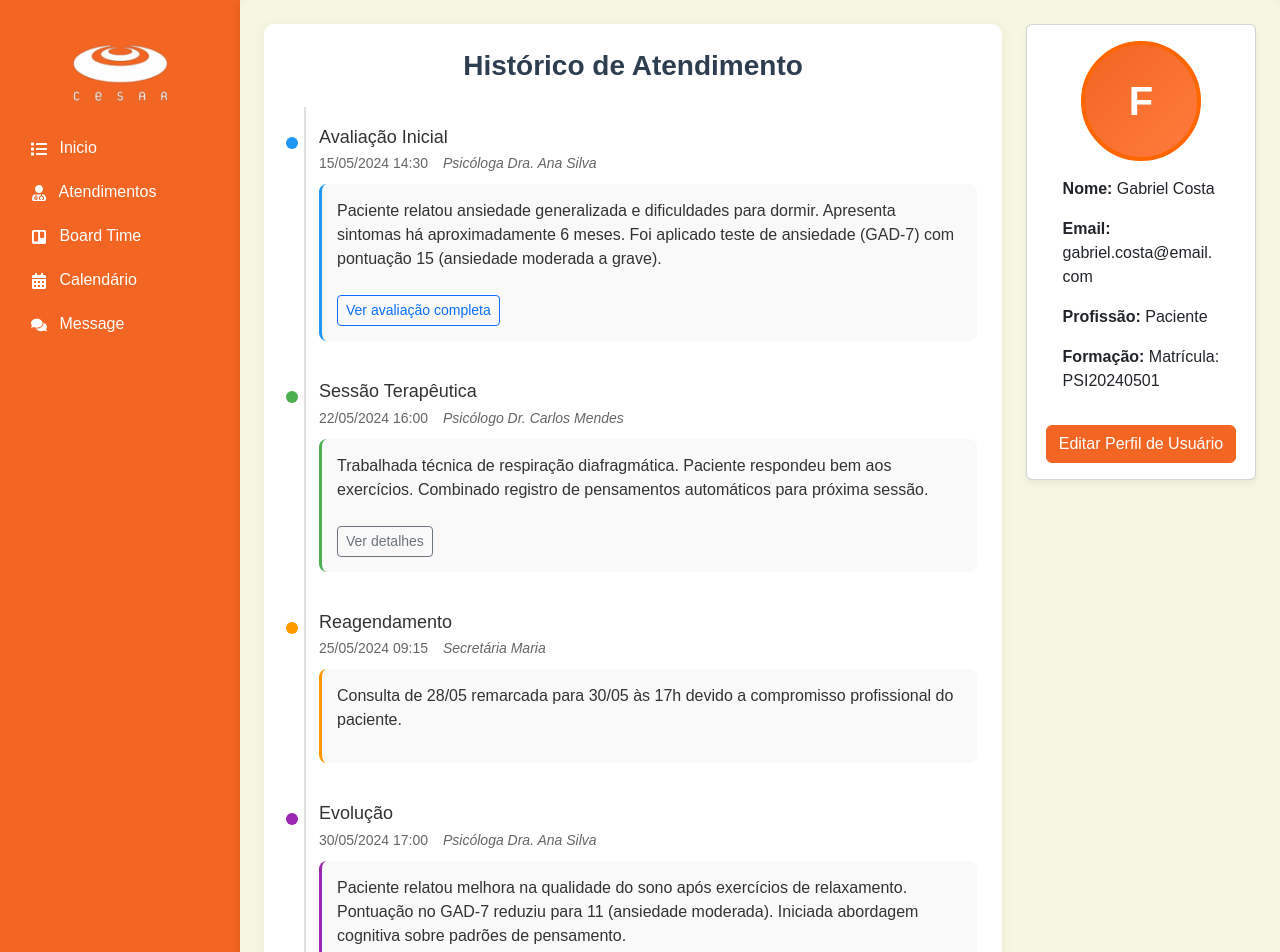
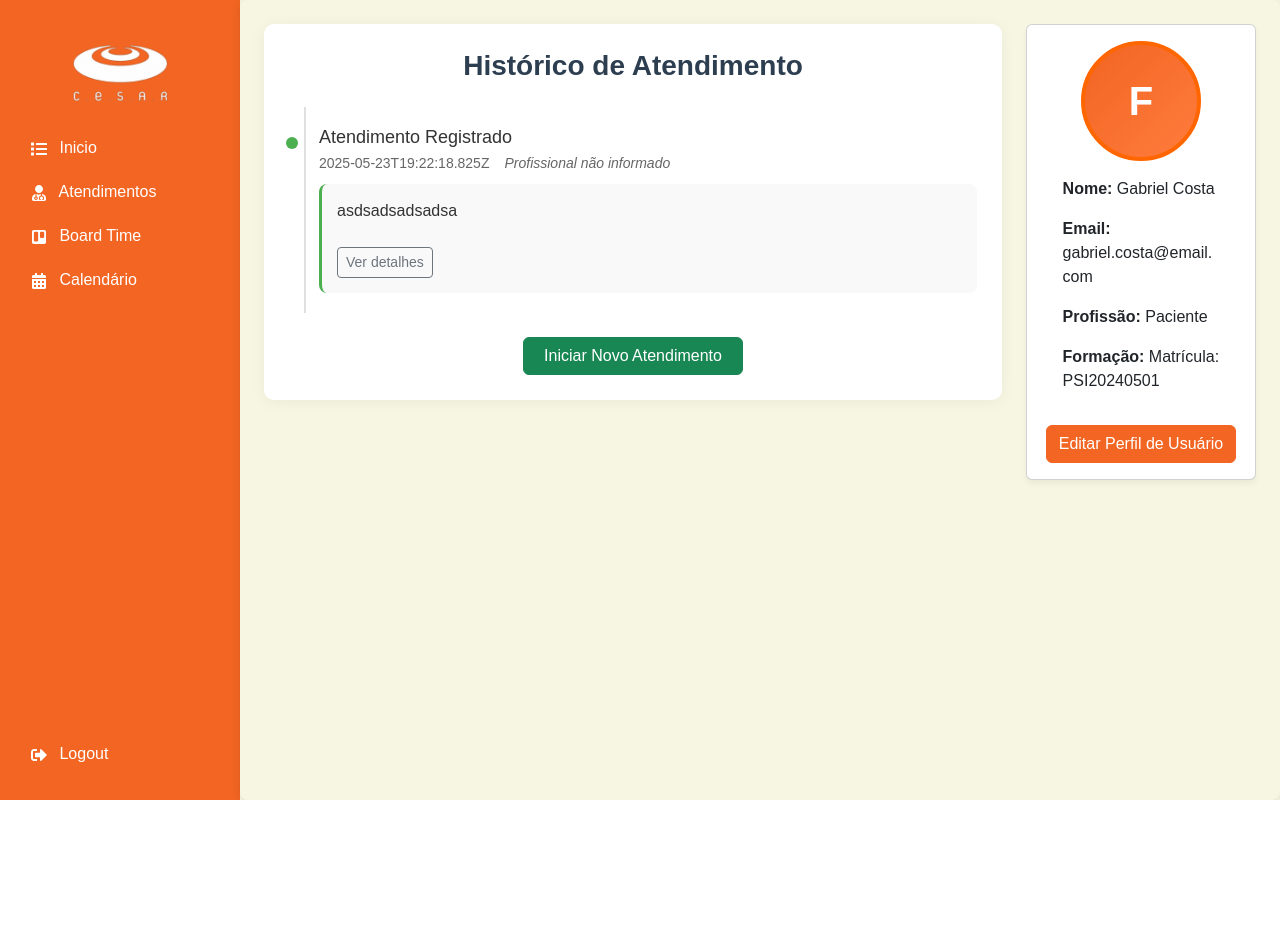
Before and after one commit to felipereis13/cesar-gerenciador-PD, a React (Vite) app: page /historico in a window 1280 px wide. Shown: the top 952 px of the page. After the commit the page ends 800 px from the top, so only its background shows below. Built offline with nearby package versions, Linux system fonts and the light colour scheme; data requests are answered from the project's data file.

Commit message:
Json descricao

```diff
--- a/package.json
+++ b/package.json
@@ -8,7 +8,7 @@
     "build": "vite build",
     "lint": "eslint .",
     "preview": "vite preview",
-    "server": "json-server --watch api/api.json --port 3000"
+    "server": "json-server --watch src/api/api.json --port 3000"
   },
   "dependencies": {
     "bootstrap": "^5.3.5",
--- a/src/App.jsx
+++ b/src/App.jsx
@@ -22,7 +22,7 @@ export default function App() {
         <Route path="/perfil" element={<TelaPerfilUsuario />} />
         <Route path="/recuperacao" element={<Recuperacao />} />
 
-        <Route path="/DescricaoAtendimentos" element={<DescricaoAtendimentos />} />
+        <Route path="/descricaoAtendimentos" element={<DescricaoAtendimentos />} />
 
 
         <Route path="/calendario" element={<Calendario />} />
--- a/src/api/api.json
+++ b/src/api/api.json
@@ -13,7 +13,9 @@
       "mensagem": "",
       "curso": "Análise e Desenvolvimento de Sistemas",
       "possui": "Não",
-      "turno": ["manha"]
+      "turno": [
+        "manha"
+      ]
     },
     {
       "id": "2",
@@ -28,7 +30,9 @@
       "mensagem": "",
       "curso": "",
       "possui": "Sim",
-      "turno": ["tarde"]
+      "turno": [
+        "tarde"
+      ]
     },
     {
       "id": "3",
@@ -43,7 +47,10 @@
       "mensagem": "",
       "curso": "Design Gráfico",
       "possui": "Não",
-      "turno": ["manha", "tarde"]
+      "turno": [
+        "manha",
+        "tarde"
+      ]
     },
     {
       "id": "4",
@@ -58,7 +65,9 @@
       "mensagem": "Voluntária em projeto social",
       "curso": "",
       "possui": "Sim",
-      "turno": ["noite"]
+      "turno": [
+        "noite"
+      ]
     },
     {
       "id": "99ed",
@@ -72,7 +81,9 @@
       "TipoDeVinculo": "Aluno",
       "mensagem": "",
       "possui": "Não",
-      "turno": ["manha"],
+      "turno": [
+        "manha"
+      ],
       "curso": "Análise e Desenvolvimento de Sistemas"
     },
     {
@@ -87,8 +98,17 @@
       "TipoDeVinculo": "Aluno",
       "mensagem": "",
       "possui": "Sim",
-      "turno": ["noite"],
+      "turno": [
+        "noite"
+      ],
       "curso": "Análise e Desenvolvimento de Sistemas"
+    }
+  ],
+  "descricaoAtendimentos": [
+    {
+      "id": "4e07",
+      "texto": "asdsadsadsadsa",
+      "data": "2025-05-23T19:22:18.825Z"
     }
   ]
 }
--- a/src/components/Card-atendimentos/CardAtendimentos.jsx
+++ b/src/components/Card-atendimentos/CardAtendimentos.jsx
@@ -8,7 +8,7 @@ export default function CardAtendimentos(props) {
         <div className="card-body text-center">
           <h5 className="card-title">{props.cardAtendimentoNome}</h5>
           <h2 className={`${props.cssValorPersonalizado}`}>{props.cardAtendimentoValor || "0"}</h2>
-          <button className="btn btn-link ">{props.CardAtendimentosLink || "Ver mais"}</button>
+          <button className="btn btn-link ">{props.CardAtendimentosLink || ""}</button>
         </div>
       </div>
     </div>
--- a/src/components/ComentarioBox/ComentarioBox.css
+++ b/src/components/ComentarioBox/ComentarioBox.css
@@ -6,6 +6,8 @@
   margin-top: 0,49rem;
   max-width: 900px;
   margin-right: 2rem;
+  margin-left: 2rem;
+
 }
 
 .comentario-textarea {
--- a/src/components/ComentarioBox/ComentarioBox.jsx
+++ b/src/components/ComentarioBox/ComentarioBox.jsx
@@ -3,13 +3,38 @@ import "./ComentarioBox.css"
 
 export default function ComentarioBox() {
   const [comentario, setComentario] = useState("")
-  const [comentarios, setComentarios] = useState([])
 
-  const handleAddComentario = () => {
+  const handleAddComentario = async () => {
     if (comentario.trim() === "") return
 
-    setComentarios([...comentarios, { texto: comentario, id: Date.now() }])
-    setComentario("")
+    const novoComentario = {
+      texto: comentario,
+      data: new Date().toISOString(),
+    }
+
+    try {
+      const response = await fetch(
+        "http://localhost:3000/descricaoAtendimentos",
+        {
+          method: "POST",
+          headers: {
+            "Content-Type": "application/json",
+          },
+          body: JSON.stringify(novoComentario),
+        }
+      )
+
+      const dados = await response.json()
+      console.log("RESPOSTA DO SERVIDOR:", dados)
+
+      if (!response.ok) throw new Error("Erro no POST")
+
+      alert("Descrição salva com sucesso!")
+      setComentario("")
+    } catch (error) {
+      console.error("Erro:", error)
+      alert("Falha ao adicionar a descrição.")
+    }
   }
 
   return (
@@ -26,13 +51,6 @@ export default function ComentarioBox() {
       <button className="comentario-button" onClick={handleAddComentario}>
         Adicionar Descrição
       </button>
-      <ul className="comentario-lista">
-        {comentarios.map((item) => (
-          <li key={item.id} className="comentario-item">
-            {item.texto}
-          </li>
-        ))}
-      </ul>
     </div>
   )
 }
--- a/src/components/SideBar/Sidebar.jsx
+++ b/src/components/SideBar/Sidebar.jsx
@@ -38,11 +38,7 @@ const Sidebar = () => {
               <FaCalendarAlt className="me-2" /> Calendário
             </a>
           </li>
-          <li className="nav-item">
-            <a href="#" className="nav-link">
-              <FaComments className="me-2" /> Message
-            </a>
-          </li>
+
 
         </ul>
       </div>
--- a/src/components/TabelaComBusca/TabelaComBusca.jsx
+++ b/src/components/TabelaComBusca/TabelaComBusca.jsx
@@ -57,9 +57,12 @@ export default function TabelaComBusca() {
                 <td>{item.cpf}</td>
                 <td>{item.email}</td>
                 <td>
-                  <button className="btn btn-success btn-sm">
+                  <a
+                    href="/descricaoAtendimentos"
+                    className="btn btn-success btn-sm"
+                  >
                     Novo Atendimento
-                  </button>
+                  </a>
                 </td>
               </tr>
             ))}
--- a/src/pages/Dashboard.jsx
+++ b/src/pages/Dashboard.jsx
@@ -9,10 +9,8 @@ export default function Dashboard() {
   return (
     <div className="dashboard-wrapper">
       <Sidebar />
-      {/* Conteúdo principal */}
       <div className="main-content">
         <div className="dashboard-container container-fluid min-vh-100 p-4">
-          {/* Alert */}
           <Alert tipo={"warning"}>
             <div>
               <strong>Oi Ana</strong>,{" "}
@@ -24,7 +22,6 @@ export default function Dashboard() {
             </a>
           </Alert>
           <div className="row">
-            {/* Perfil */}
             <CardPerfilPsicopedagogo
               name={"Ana Maria da Silva"}
               email={"Ana@cesar.com"}
@@ -32,7 +29,6 @@ export default function Dashboard() {
               formacao={"Psicologia"}
             />
 
-            {/* Painéis principais */}
             <div className="col-lg-9">
               <div className="row">
                 <CardAtendimentos
--- a/src/pages/DescricaoAtendimentos.jsx
+++ b/src/pages/DescricaoAtendimentos.jsx
@@ -10,7 +10,7 @@ export default function PagAtendimentos() {
       <Sidebar />
       {/* Conteúdo principal */}
         <div className="dashboard-container container-fluid min-vh-100 p-4">
-              <div className="card-lateral d-flex" >
+              <div className="card-lateral d-flex " >
             <div className="comentario-area"> <ComentarioBox /> </div>
               <CardPerfil
               name={"Gabriel"}
--- a/src/pages/PagHistorico.jsx
+++ b/src/pages/PagHistorico.jsx
@@ -1,9 +1,20 @@
-import React from "react"
+import React, { useEffect, useState } from "react"
 import "./PagHistorico.css"
 import Sidebar from "../components/SideBar/SideBar"
 import CardPerfil from "../components/card-perfil/cardPerfil"
 
 export default function HistoricoAtendimentos() {
+  const [descricoes, setDescricoes] = useState([])
+
+  useEffect(() => {
+    fetch("http://localhost:3000/descricaoAtendimentos")
+      .then((res) => res.json())
+      .then((data) => {
+        setDescricoes(data.reverse()) // mostra os mais recentes primeiro
+      })
+      .catch((err) => console.error("Erro ao carregar descrições:", err))
+  }, [])
+
   return (
     <div className="dashboard-wrapper">
       <Sidebar />
@@ -16,86 +27,29 @@ export default function HistoricoAtendimentos() {
                   <h1 className="prontuario-title">Histórico de Atendimento</h1>
                 </div>
 
-                                {/* Linha do tempo de atendimentos */}
                 <div className="timeline">
-                                    {/* Item 1 - Avaliação */}
-                                    <div className="timeline-item avaliacao">
+                  {/* Renderizando dados do JSON Server */}
+                  {descricoes.map((item, index) => (
+                    <div key={index} className="timeline-item atendimento">
                       <div className="timeline-header">
-                                            <h3>Avaliação Inicial</h3>
+                        <h3>Atendimento Registrado</h3>
                         <div className="timeline-meta">
-                                                <span className="timeline-date">15/05/2024 14:30</span>
-                                                <span className="timeline-profissional">Psicóloga Dra. Ana Silva</span>
+                          <span className="timeline-date">
+                            {item.data || "Data não informada"}
+                          </span>
+                          <span className="timeline-profissional">
+                            Profissional não informado
+                          </span>
                         </div>
                       </div>
                       <div className="timeline-content">
-                                            <p>
-                                                Paciente relatou ansiedade generalizada e dificuldades para dormir.
-                                                Apresenta sintomas há aproximadamente 6 meses.
-                                                Foi aplicado teste de ansiedade (GAD-7) com pontuação 15 (ansiedade moderada a grave).
-                                            </p>
-                                            <button className="btn btn-outline-primary btn-sm mt-2">
-                                                Ver avaliação completa
-                                            </button>
-                                        </div>
-                                    </div>
-
-                                    {/* Item 2 - Atendimento */}
-                                    <div className="timeline-item atendimento">
-                                        <div className="timeline-header">
-                                            <h3>Sessão Terapêutica</h3>
-                                            <div className="timeline-meta">
-                                                <span className="timeline-date">22/05/2024 16:00</span>
-                                                <span className="timeline-profissional">Psicólogo Dr. Carlos Mendes</span>
-                                            </div>
-                                        </div>
-                                        <div className="timeline-content">
-                                            <p>
-                                                Trabalhada técnica de respiração diafragmática.
-                                                Paciente respondeu bem aos exercícios.
-                                                Combinado registro de pensamentos automáticos para próxima sessão.
-                                            </p>
+                        <p>{item.texto}</p>
                         <button className="btn btn-outline-secondary btn-sm mt-2">
                           Ver detalhes
                         </button>
                       </div>
                     </div>
-
-                                    {/* Item 3 - Reagendamento */}
-                                    <div className="timeline-item reagendamento">
-                                        <div className="timeline-header">
-                                            <h3>Reagendamento</h3>
-                                            <div className="timeline-meta">
-                                                <span className="timeline-date">25/05/2024 09:15</span>
-                                                <span className="timeline-profissional">Secretária Maria</span>
-                                            </div>
-                                        </div>
-                                        <div className="timeline-content">
-                                            <p>
-                                                Consulta de 28/05 remarcada para 30/05 às 17h devido a compromisso profissional do paciente.
-                                            </p>
-                                        </div>
-                                    </div>
-
-                                    {/* Item 4 - Evolução */}
-                                    <div className="timeline-item evolucao">
-                                        <div className="timeline-header">
-                                            <h3>Evolução</h3>
-                                            <div className="timeline-meta">
-                                                <span className="timeline-date">30/05/2024 17:00</span>
-                                                <span className="timeline-profissional">Psicóloga Dra. Ana Silva</span>
-                                            </div>
-                                        </div>
-                                        <div className="timeline-content">
-                                            <p>
-                                                Paciente relatou melhora na qualidade do sono após exercícios de relaxamento.
-                                                Pontuação no GAD-7 reduziu para 11 (ansiedade moderada).
-                                                Iniciada abordagem cognitiva sobre padrões de pensamento.
-                                            </p>
-                                            <button className="btn btn-outline-primary btn-sm mt-2">
-                                                Ver evolução
-                                            </button>
-                                        </div>
-                                    </div>
+                  ))}
                 </div>
 
                 <div className="text-center mt-4">
@@ -116,5 +70,5 @@ export default function HistoricoAtendimentos() {
         </div>
       </div>
     </div>
-    );
+  )
 }
```
Lines whose indentation alone changed are shown as unchanged.
